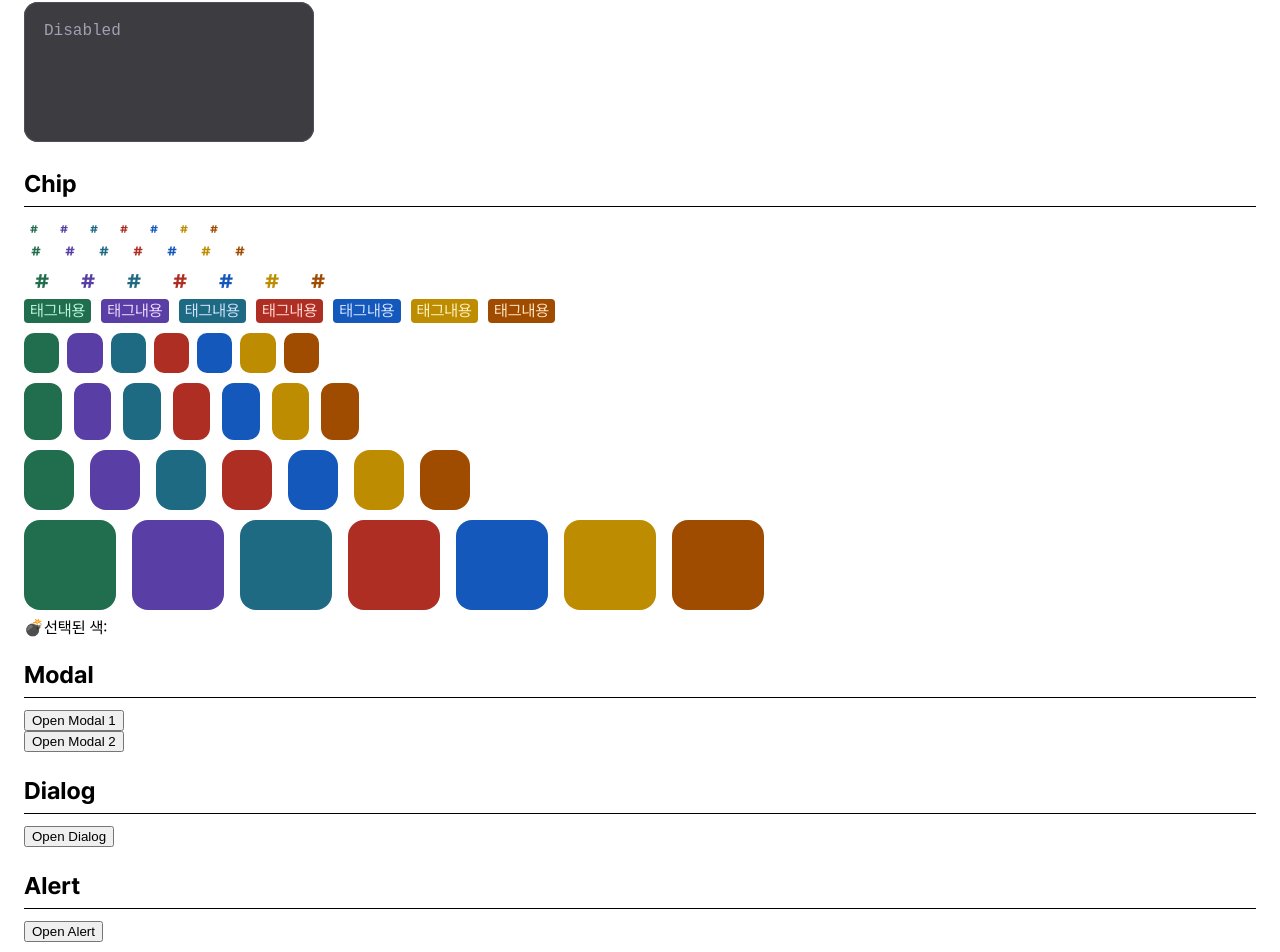
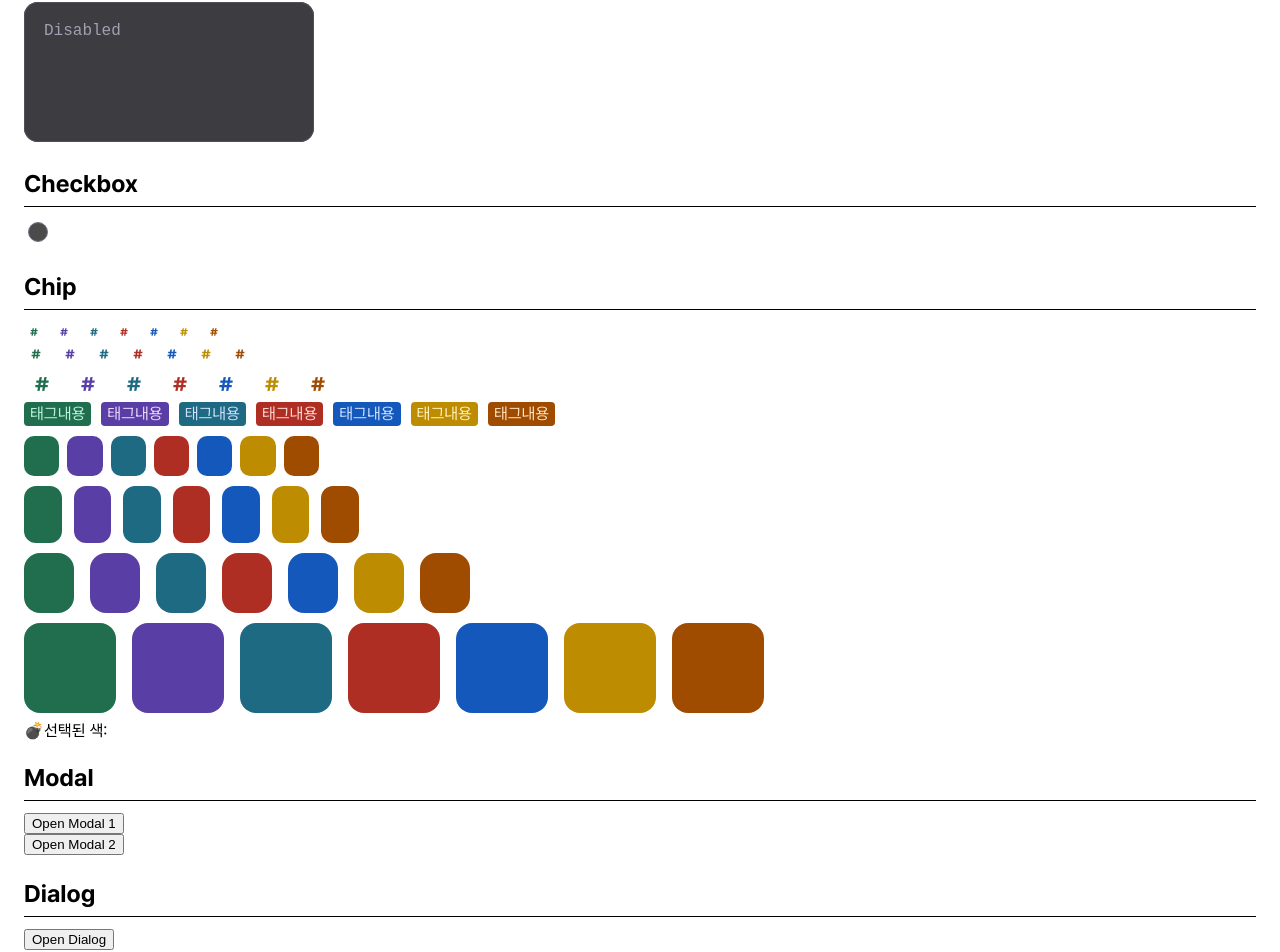
Before and after one commit to Codeit-FE18-Part3-Team4/Taskify, a Next.js app: page /test-components in a window 1280 px wide. Shown: the part 2047-2999 px from the top of the page. Built offline with nearby package versions, Linux system fonts and the light colour scheme.

Commit message:
✨ feat [#39] 체크박스 공통 컴포넌트 개발

```diff
--- /dev/null
+++ b/src/components/checkbox/checkbox.module.css
@@ -0,0 +1,19 @@
+.checkbox {
+  width: 20px;
+  height: 20px;
+  border-radius: 1000px;
+  appearance: none;
+  border: 1px solid var(--color-gray500);
+  background-color: var(--color-black500);
+  cursor: pointer;
+  transition: all 0.2s ease;
+  background-repeat: no-repeat;
+  background-position: center;
+  background-size: 10px 8px;
+}
+
+.checkbox:checked {
+  background-color: var(--color-brand500);
+  border: none;
+  background-image: url("./check.png");
+}
--- /dev/null
+++ b/src/components/checkbox/index.tsx
@@ -0,0 +1,19 @@
+import styles from "./checkbox.module.css";
+import { InputHTMLAttributes } from "react";
+
+interface CheckboxProps extends InputHTMLAttributes<HTMLInputElement> {}
+
+export default function Checkbox({
+  className,
+  checked,
+  ...props
+}: CheckboxProps) {
+  return (
+    <input
+      {...props}
+      type="checkbox"
+      checked={checked}
+      className={`${styles.checkbox}  ${className ?? ""}`}
+    />
+  );
+}
--- a/src/pages/login/index.tsx
+++ b/src/pages/login/index.tsx
@@ -5,7 +5,7 @@ import LoginImg from "@/assets/images/login-main.png";
 import Image from "next/image";
 import Input, { InputSize, InputVariant } from "@/components/input/input";
 import Button, { ButtonSize, ButtonVariant } from "@/components/button/button";
-import Typography from "@/components/typography/typography";
+import Typography from "@/components/typography";
 import { useState, useEffect, ChangeEvent } from "react";
 import { validateEmail, validatePassword } from "@/utils/validator";
 
@@ -82,7 +82,7 @@ export default function LoginPage() {
             <p>아이디</p>
             <Input
               variant={InputVariant.Default}
-              size={InputSize.Auto}
+              $size={InputSize.Auto}
               placeholder="아이디를 입력해주세요"
               onChange={onIdChange}
               onBlur={onIdBlur}
@@ -93,7 +93,7 @@ export default function LoginPage() {
             <p>비밀번호</p>
             <Input
               variant={InputVariant.Password}
-              size={InputSize.Auto}
+              $size={InputSize.Auto}
               placeholder="8자 이상 입력해주세요"
               onChange={onPasswordChange}
               onBlur={onPasswordBlur}
--- a/src/pages/test-components/index.tsx
+++ b/src/pages/test-components/index.tsx
@@ -20,6 +20,7 @@ import ColorChip from "@/components/chips/chip-color/chips-color";
 import { CHIP_COLORS } from "@/components/chips/chip-color/chip-colors";
 import { ColorFrameSize } from "@/components/chips/color-frame/color-frame-size";
 import { ProfileRandomColor } from "@/constants/profile-random-color";
+import Checkbox from "@/components/checkbox/index";
 
 function Section({ title, children }: { title: string; children: ReactNode }) {
   return (
@@ -556,6 +557,9 @@ export default function Page() {
         <InputBox />
         <TextareaBox />
       </Section>
+      <Section title="Checkbox">
+        <Checkbox />
+      </Section>
       <Section title="Chip">
         <ColorChipSample />
         <BadgeSample />
```
Also changed, not shown: src/components/checkbox/check.png (added).
